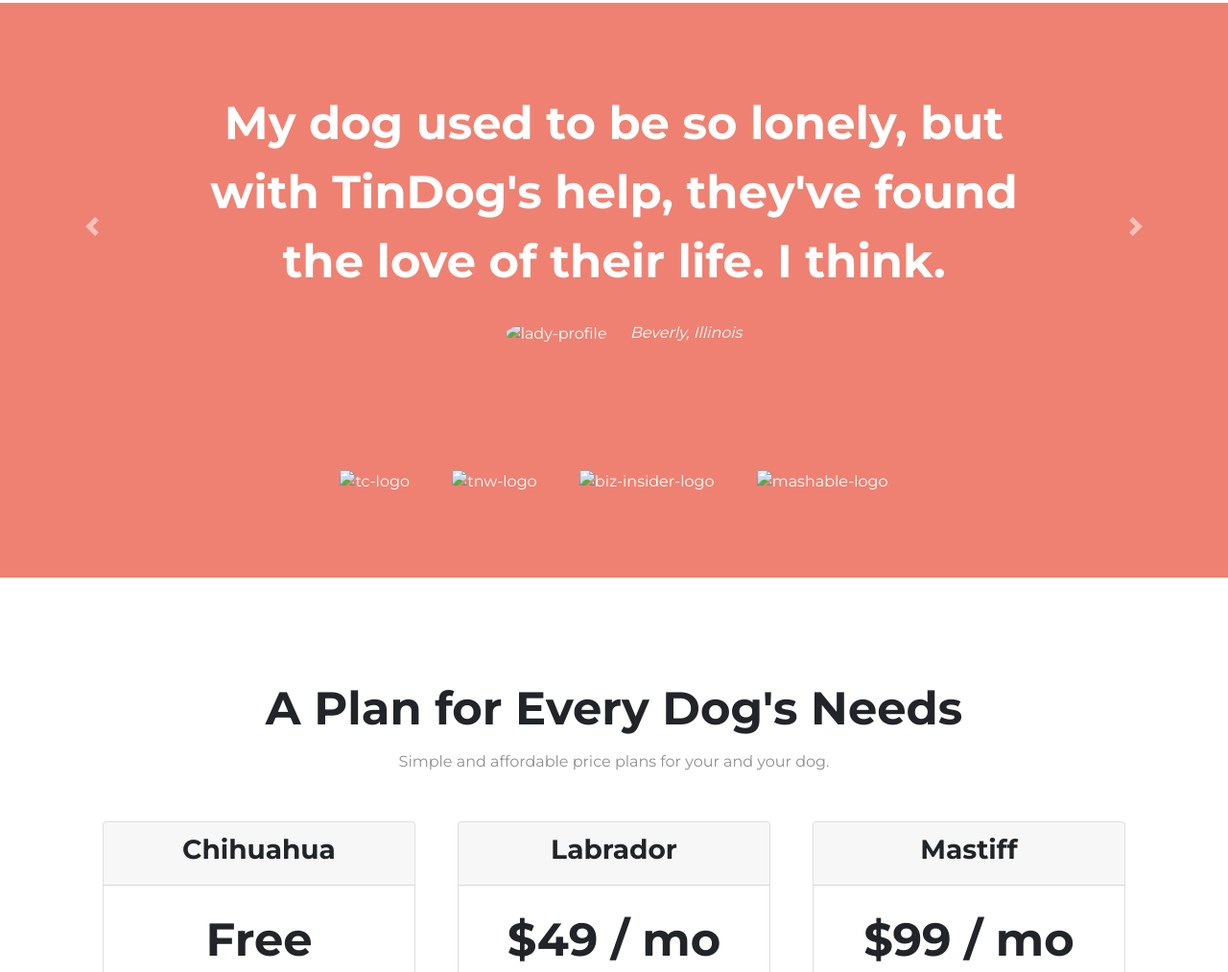
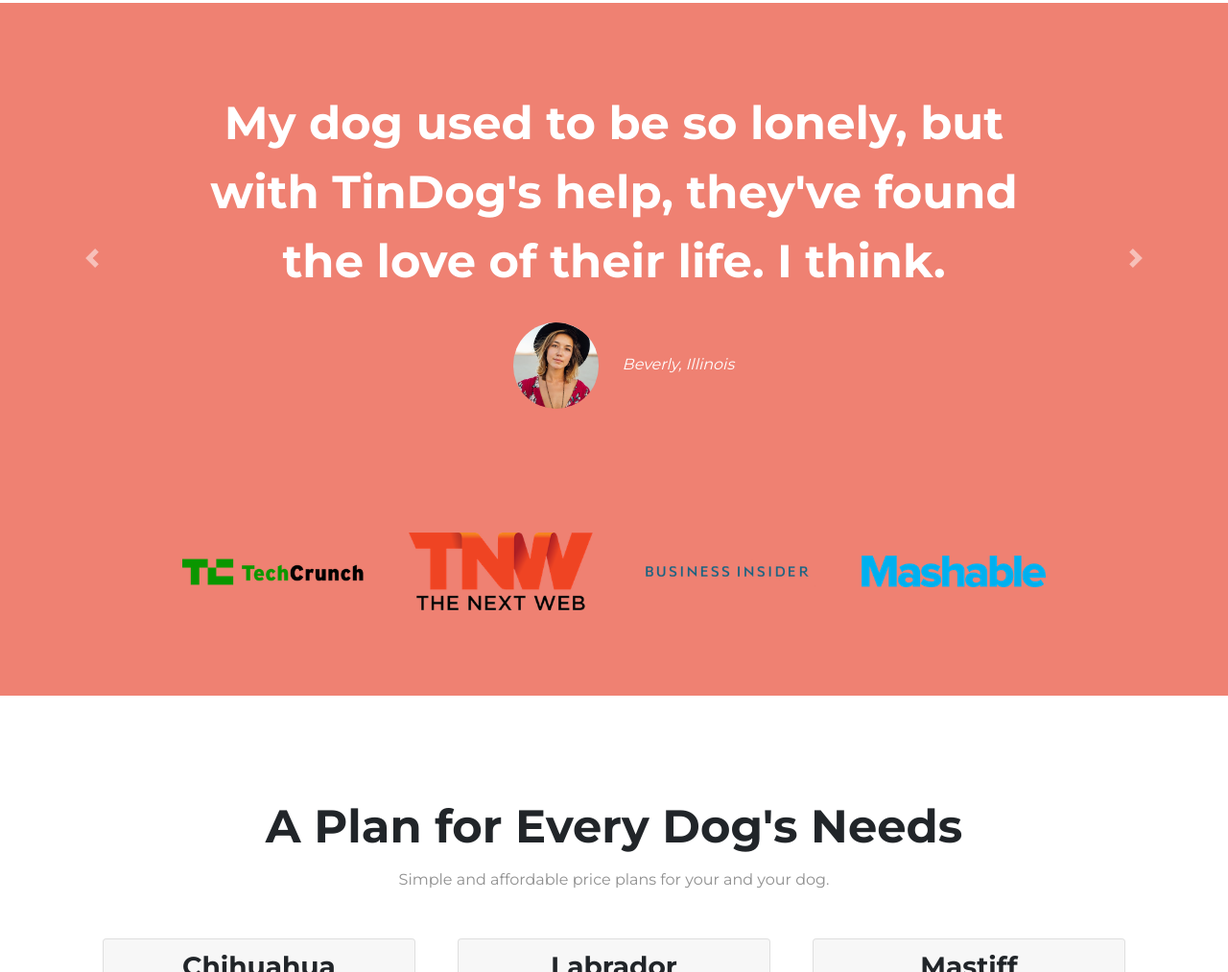
Before and after one commit to mtedlee/tindog, a plain HTML site: page index.html in a window 1280 px wide. Shown: the part 1120-2133 px from the top of the page at 96% size. Drawn offline with nearby package versions, Linux system fonts and the light colour scheme.

Commit message:
index.html updated

```diff
--- a/index.html
+++ b/index.html
@@ -55,7 +55,7 @@
           <button type="button" class="btn btn-outline-light btn-lg download-button"><i class="fab fa-google-play"></i> Download</button>
         </div>
         <div class="col-lg-6">
-          <img class="title-img" src="images/iphone6.png" alt="iphone-mockup">
+          <img class="title-img" src="iphone6.png" alt="iphone-mockup">
         </div>
       </div>
 
@@ -99,12 +99,12 @@
       <div class="carousel-inner">
         <div class="carousel-item active container-fluid">
           <h2>I no longer have to sniff other dogs for love. I've found the hottest Corgi on TinDog. Woof.</h2>
-          <img class="testimonial-img" src="images/dog-img.jpg" alt="dog-profile">
+          <img class="testimonial-img" src="dog-img.jpg" alt="dog-profile">
           <em>Pebbles, New York</em>
         </div>
         <div class="carousel-item container-fluid">
           <h2 class="testimonial-text">My dog used to be so lonely, but with TinDog's help, they've found the love of their life. I think.</h2>
-          <img class="testimonial-img" src="images/lady-img.jpg" alt="lady-profile">
+          <img class="testimonial-img" src="lady-img.jpg" alt="lady-profile">
           <em>Beverly, Illinois</em>
         </div>
       </div><a class="carousel-control-prev" href="#testimonial-carousel" role="button" data-slide="prev">
@@ -123,10 +123,10 @@
   <!-- Press -->
 
   <section class="colored-section" id="press">
-    <img class="press-logo" src="images/techcrunch.png" alt="tc-logo">
-    <img class="press-logo" src="images/tnw.png" alt="tnw-logo">
-    <img class="press-logo" src="images/bizinsider.png" alt="biz-insider-logo">
-    <img class="press-logo" src="images/mashable.png" alt="mashable-logo">
+    <img class="press-logo" src="techcrunch.png" alt="tc-logo">
+    <img class="press-logo" src="tnw.png" alt="tnw-logo">
+    <img class="press-logo" src="bizinsider.png" alt="biz-insider-logo">
+    <img class="press-logo" src="mashable.png" alt="mashable-logo">
 
   </section>
 
```
